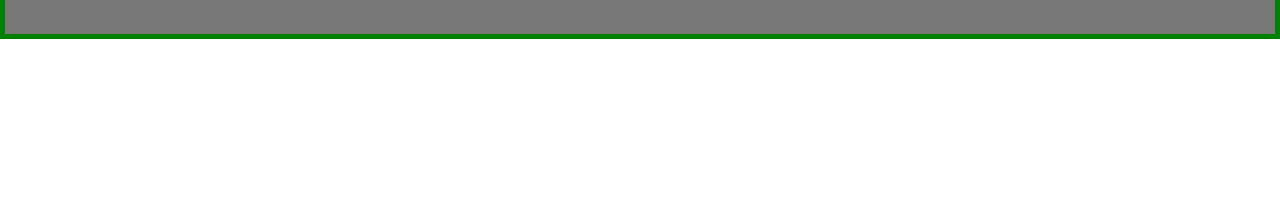
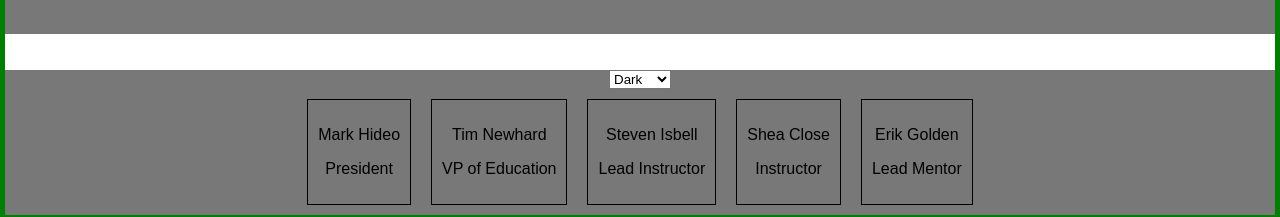
Before and after one commit to steven-isbell/react-patterns, a React (Create React App) app: page / in a window 1280 px wide. Shown: the part 2257-2474 px from the top of the page. Before the commit the page ends 2296 px from the top, so only its background shows below. Built offline with nearby package versions, Linux system fonts and the light colour scheme.

Commit message:
added third Context example

```diff
--- a/src/App.js
+++ b/src/App.js
@@ -24,6 +24,11 @@ import {
   ThemeProvider,
   DivWithTheme
 } from "./patterns/Context/contextComponents/Theme";
+
+import {
+  CombinedProviders,
+  DivWithThemeAndCompany
+} from "./patterns/Context/contextComponents/ComanyAndTheme";
 
 import logo from "./logo.svg";
 import "./App.css";
@@ -58,6 +63,11 @@ class App extends Component {
           <ThemeProvider>
             <DivWithTheme />
           </ThemeProvider>
+          <br />
+          <br />
+          <CombinedProviders>
+            <DivWithThemeAndCompany />
+          </CombinedProviders>
         </div>
       </div>
     );
--- /dev/null
+++ b/src/patterns/Context/contextComponents/ComanyAndTheme.js
@@ -0,0 +1,66 @@
+import React from "react";
+
+import { ThemeContext, CompanyContext } from "../Context";
+
+import { CompanyProvider } from "./Company";
+import { ThemeProvider } from "./Theme";
+
+const ThemeConsumer = ThemeContext.Consumer;
+const CompanyConsumer = CompanyContext.Consumer;
+
+export const CombinedProviders = props => (
+  <ThemeProvider>
+    <CompanyProvider>{props.children}</CompanyProvider>
+  </ThemeProvider>
+);
+
+const CombinedConsumers = props => (
+  <ThemeConsumer>
+    {themeContext => (
+      <CompanyConsumer>
+        {companyContext => props.children({ themeContext, companyContext })}
+      </CompanyConsumer>
+    )}
+  </ThemeConsumer>
+);
+
+export const DivWithThemeAndCompany = () => (
+  <CombinedConsumers>
+    {context => (
+      <div
+        style={{
+          background: context.themeContext.theme
+        }}
+      >
+        <select
+          onChange={e => context.themeContext.changeTheme(e.target.value)}
+        >
+          <option value="#787878">Dark</option>
+          <option value="#F5F5F5">Light</option>
+          <option value="#FFFF00">Sun</option>
+          <option value="#6699FF">Ocean</option>
+        </select>
+        <div
+          style={{
+            display: "flex",
+            justifyContent: "center",
+            flexWrap: "wrap"
+          }}
+        >
+          {context.companyContext.dmTeam.map(member => (
+            <div
+              style={{
+                border: "1px solid black",
+                margin: "10px",
+                padding: "10px"
+              }}
+            >
+              <p>{member.name}</p>
+              <p>{member.position}</p>
+            </div>
+          ))}
+        </div>
+      </div>
+    )}
+  </CombinedConsumers>
+);
```
Also changed, not shown: src/patterns/Context/README.md.
